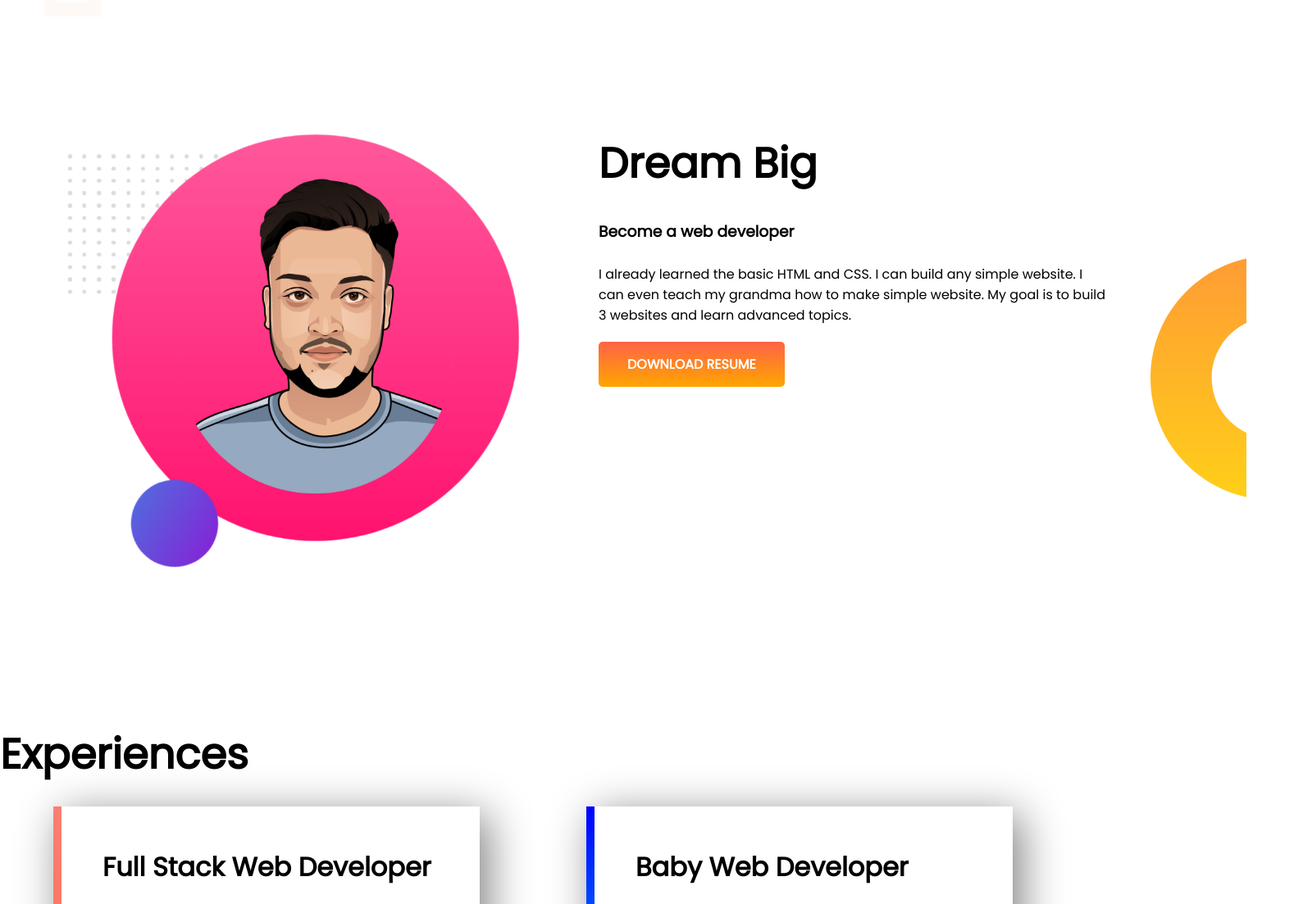
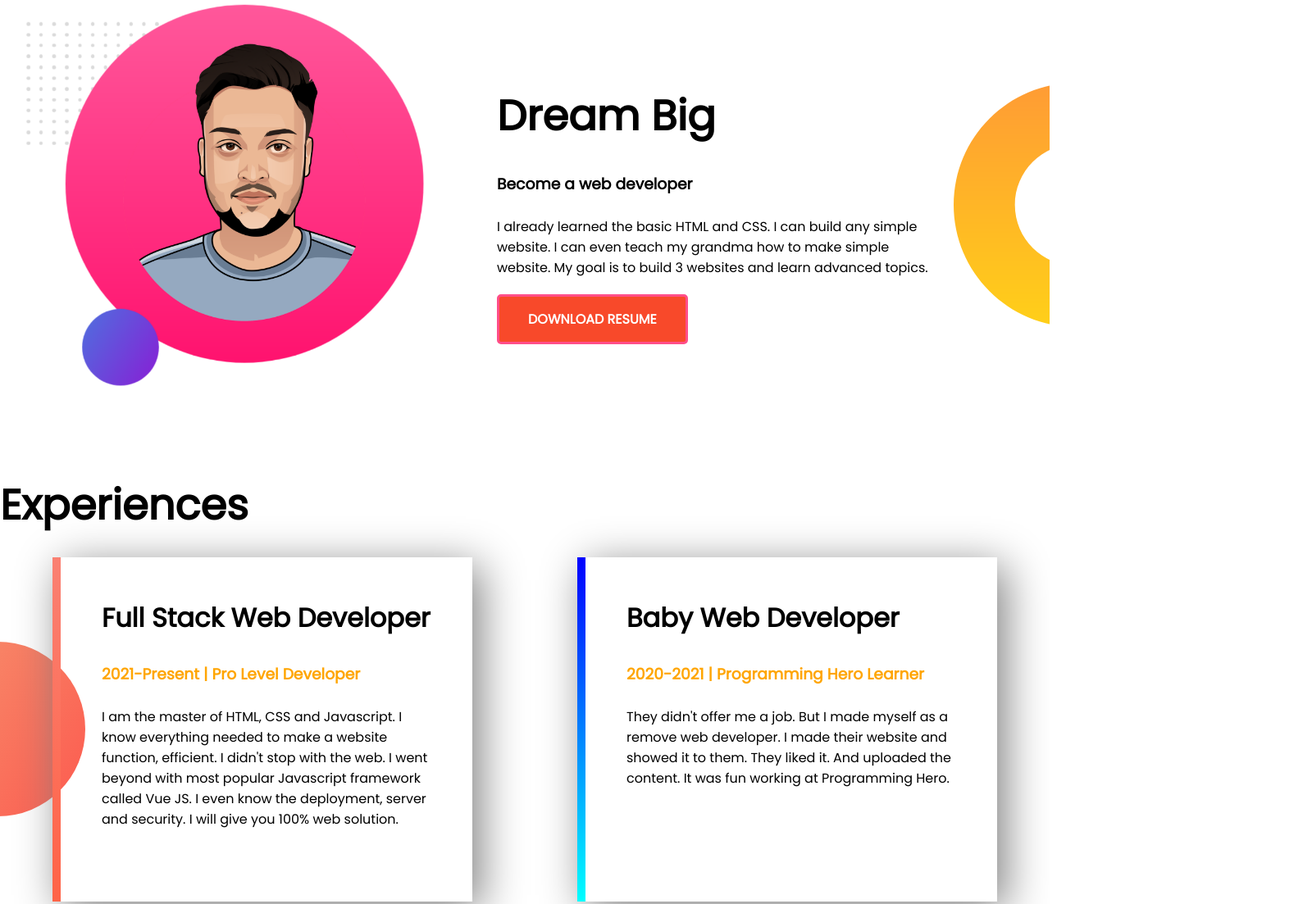
Before and after one commit to sabbirrhasan/developer-portfolio, a plain HTML site: page index.html in a window 1280 px wide. Shown: the part 620-1723 px from the top of the page at 82% size, 1600 px wide, since content can reach past the window. Drawn offline with Linux system fonts and the light colour scheme.

Commit message:
again big bug fixed

```diff
--- a/index.html
+++ b/index.html
@@ -13,7 +13,7 @@
 </head>
 
 <body>
-    <section class="flexible-container fixed-width top-banner">
+    <section class="flexible-container top-banner">
         <div class="half-width welcome-section">
             <h1>Welcome To</h1>
             <h1><span class="colored-text">Sabbir Hasan</span> World!</h1>
@@ -27,22 +27,22 @@
             <img src="images/sabbir.png" alt="">
         </div>
     </section>
-    <section class="flexible-container fixed-width dream-banner">
+    <section class="flexible-container dream-banner">
         <div class="half-width">
             <img src="images/sabbir2.png" alt="">
         </div>
-        <div class="half-width">
+        <div class="half-width dreambig-section">
             <h1>Dream Big</h1>
             <h3>Become a web developer</h3><br>
             <p>I already learned the basic HTML and CSS. I can build any simple website. I can even teach my grandma how
                 to make simple website. My goal is to build 3 websites and learn advanced topics.</p>
-            <a class="link-button" target="_blank" href="https://github.com/sabbirrhasan">DOWNLOAD RESUME</a>
+            <a class="link-button-animation" target="_blank" href="https://github.com/sabbirrhasan">DOWNLOAD RESUME</a>
         </div>
     </section>
     <section>
         <h1>Experiences</h1><br>
     </section>
-    <section class="flexible-container fixed-width experience-section">
+    <section class="flexible-container experience-section">
         <div id="experience-item-full" class="half-width">
             <h1>Full Stack Web Developer</h1>
             <h3 class="colored-text">2021-Present | Pro Level Developer</h3><br>
@@ -58,7 +58,8 @@
         </div>
     </section>
     <footer>
-        © Sabbir Hasan 2021 | All Right Reserved , a Programming Hero initiative.
+        <p>© Sabbir Hasan 2021 | All Right Reserved , a Programming Hero initiative.
+        </p>
     </footer>
 </body>
 
--- a/style.css
+++ b/style.css
@@ -1,10 +1,6 @@
 *{
     margin: 0;
     padding-right: 0;
-}
-.fixed-width{
-    width: 1300px;
-    margin: auto;
 }
 body{
     font-family: 'Poppins', sans-serif;
@@ -16,11 +12,12 @@ h1{
     background-image: url(images/top-banner.png);
     background-repeat: no-repeat;
     background-size: cover;
-    padding: 0 150px 100px 150px;
+    /* padding-left: 14.5%; */
+    /* padding: 0 150px 100px 150px; */
 }
 .flexible-container{
     display: flex;
-    margin-bottom: 20px;
+    margin-bottom: 80px;
 }
 .half-width{
     width: 50%;
@@ -31,6 +28,7 @@ h1{
 }
 .welcome-section{
     margin-top: 100px;
+    padding-left: 10%;
 }
 .link-button{
     text-decoration: none;
@@ -50,8 +48,15 @@ div h1{
 }
 .dream-banner{
     background: url(images/dream-bg.png) no-repeat;
-    background-position: right;
-    padding: 100px 170px 140px 50px;
+    background-position: right center;
+}
+.dreambig-section{
+    margin-top: 100px;
+    padding-right: 10%;
+}
+.experience-section{
+    background: url(images/exp-bg.png) no-repeat;
+    background-position: left center;
 }
 #experience-item-full{
     width: 40%;
@@ -88,3 +93,23 @@ footer{
     padding: 15px;
     color: white;
 }
+.welcome-section h1 span:hover{
+    color: #c0392b;
+    transition: all .3s ease;
+}
+.link-button-animation{
+    text-decoration: none;
+    background-color: rgb(248, 73, 42);
+    color: white;
+    padding: 15px 35px;
+    font-weight: 700;
+    border-radius: 5px;
+    display: inline-block;
+    margin-top: 20px;
+    border: 3px solid rgb(255, 78, 137);
+}
+.link-button-animation:hover{
+    color: rgb(102, 9, 189);
+    background-color: transparent;
+    transition: all .5s ease;
+}
```
